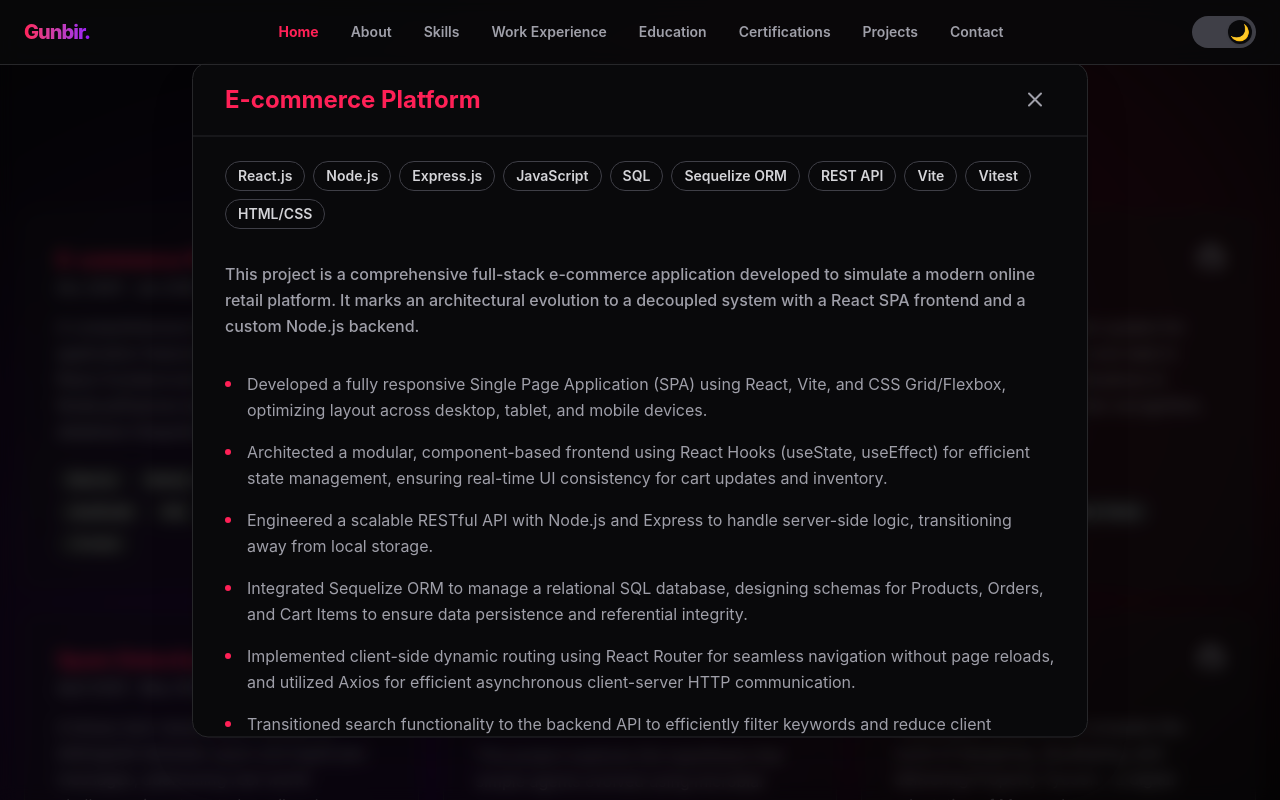
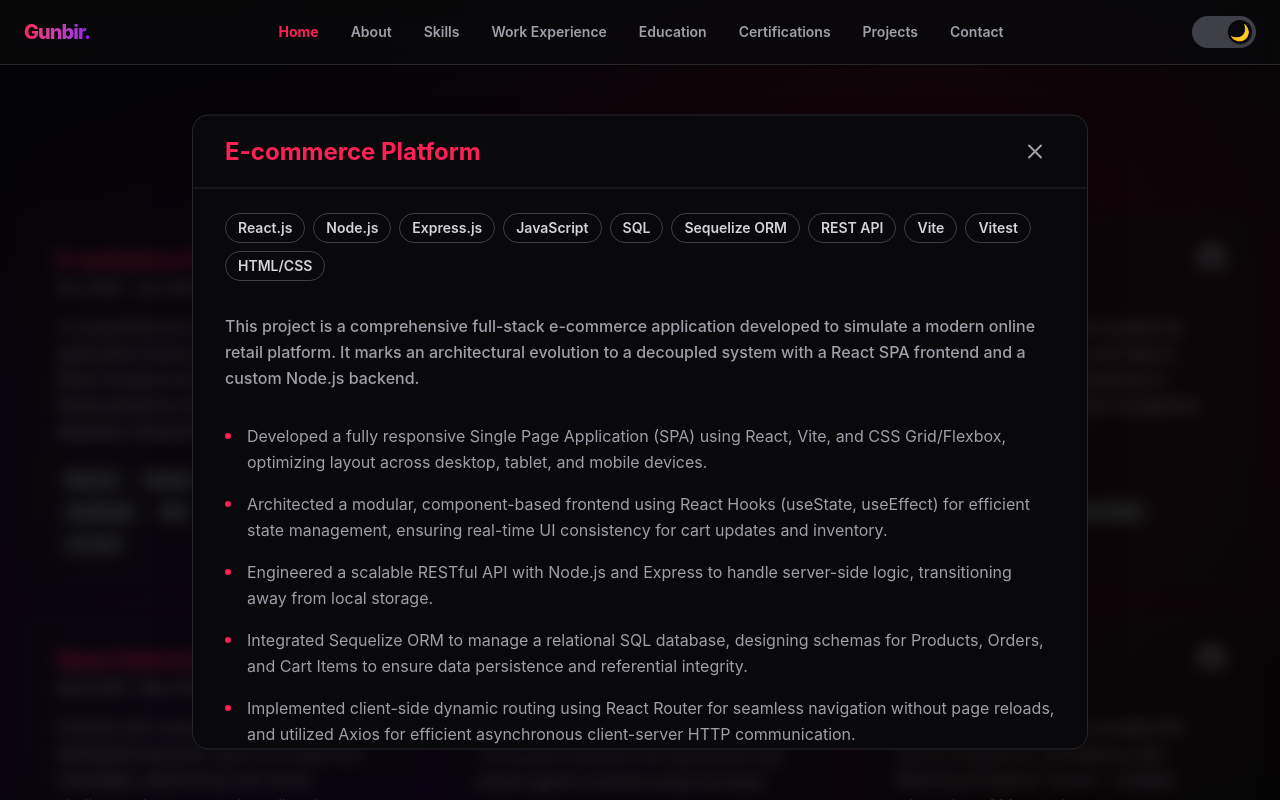
Before and after one commit to Gunbir-Walia/Personal-Portfolio-Website, a React (Vite) app: page / in a window 1280 px wide. Both pictures are taken after a click on the element 221 px from the left and 5103 px from the top of the page. Shown: the part 4703-5503 px from the top of the page. Built offline with nearby package versions, Linux system fonts and the light colour scheme.

Commit message:
Fixed project modals' size and position so the top is no longer being cropped by the header

```diff
--- a/src/components/Projects.jsx
+++ b/src/components/Projects.jsx
@@ -143,7 +143,7 @@ export default function Projects() {
                             animate={{ opacity: 1, scale: 1, y: 0 }}
                             exit={{ opacity: 0, scale: 0.95, y: 20 }}
                             transition={{ type: "spring", duration: 0.5 }}
-                            className="fixed left-1/2 top-1/2 z-[101] w-[90%] max-w-4xl -translate-x-1/2 -translate-y-1/2 overflow-hidden rounded-2xl border border-zinc-200 bg-white shadow-2xl dark:border-zinc-800 dark:bg-zinc-950"
+                            className="fixed left-1/2 top-1/2 z-[101] w-[90%] max-w-4xl -translate-x-1/2 -translate-y-1/2 mt-8 overflow-hidden rounded-2xl border border-zinc-200 bg-white shadow-2xl dark:border-zinc-800 dark:bg-zinc-950"
                         >
                             <div className="flex items-center justify-between border-b border-zinc-100 px-6 py-4 dark:border-zinc-800 sm:px-8">
                                 <h3 className="text-2xl font-bold text-rose-500">{selectedProject.title}</h3>
@@ -157,7 +157,7 @@ export default function Projects() {
                                 </button>
                             </div>
 
-                            <div className="max-h-[75vh] overflow-y-auto px-6 py-6 sm:px-8">
+                            <div className="max-h-[70vh] overflow-y-auto px-6 py-6 sm:px-8">
 
                                 <div className="mb-8 flex flex-wrap gap-2">
                                     {selectedProject.skills.map((skill, i) => (
```
